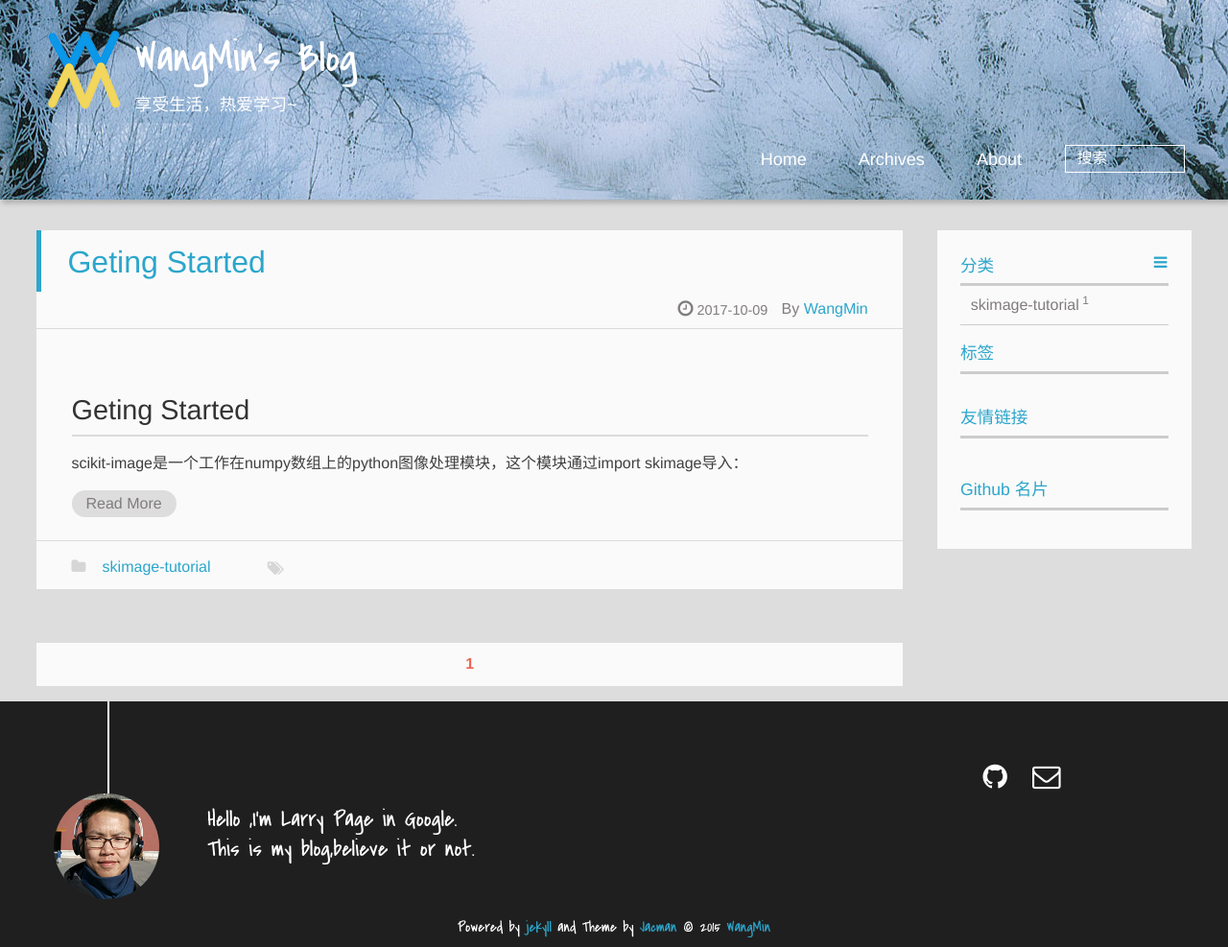
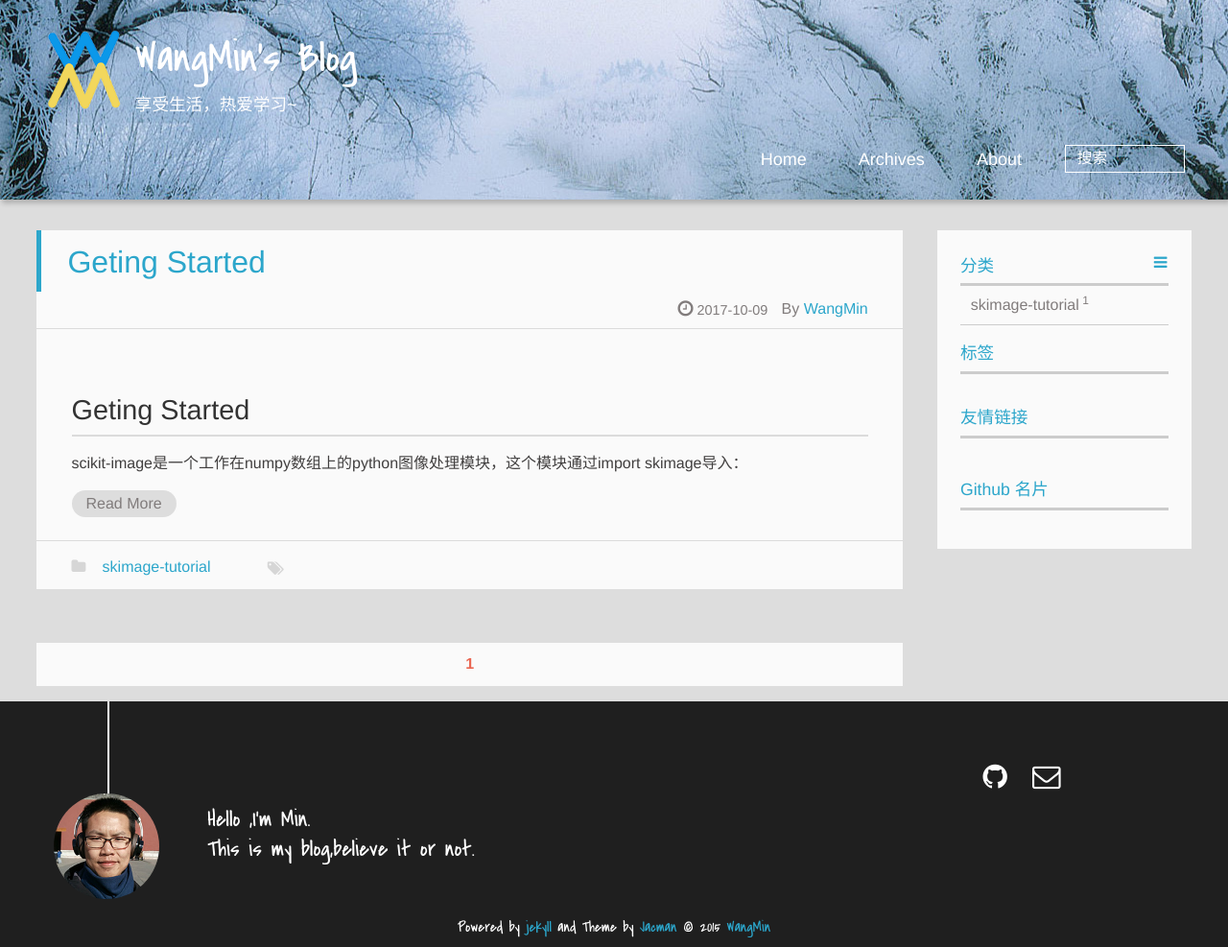
Before and after one commit to WangMinSSS/WangMinSSS.github.io, a Jekyll site: the page built from index.html, in a window 1280 px wide. Shown: the whole page at 96% size. Built offline with Jekyll 4.4.1, drawn with Linux system fonts in a browser that asks for light colours; a script that is not in the unit is left out; the list of posts is cut into pages by our own code.

Commit message:
add jacman mod

```diff
--- a/_config.yml
+++ b/_config.yml
@@ -85,7 +85,7 @@ share_to: true #enable share-to buttons if true
 #### Author information
 author:
   name: WangMin      ## e.g. wuchong Author name
-  intro_line1:  "Hello ,I'm Larry Page in Google."    ## your introduction on the bottom of the page
+  intro_line1:  "Hello ,I'm Min."    ## your introduction on the bottom of the page
   intro_line2:  "This is my blog,believe it or not."  ## the 2nd line
   #weibo:      ## e.g. wuchong1014 or 2176287895 for http://weibo.com/2176287895
   #weibo_verifier:  ## e.g. b3593ceb Your weibo-show widget verifier ,if you use weibo-show it is needed.
```
